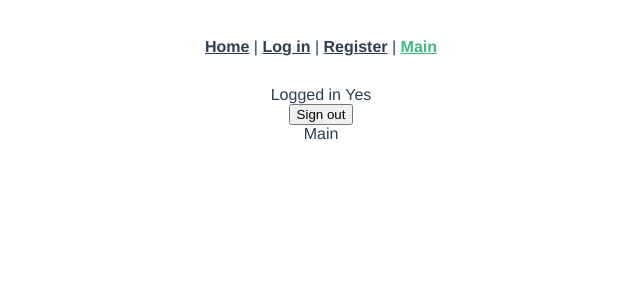
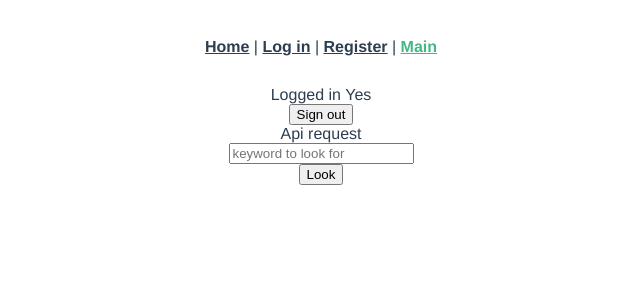
Before and after one commit to lmaldonadoch/keyword-analyzer, a Vue app: page /keywordsearch in a window 1280 px wide. Shown: the top 300 px of the page, without its empty margins (319-959 px from the left). Built offline with nearby package versions, Linux system fonts and the light colour scheme; no server answers; sample sign-in values are in the browser's storage.

Commit message:
Started building the keywordsearch functionality

```diff
--- a/package.json
+++ b/package.json
@@ -10,6 +10,7 @@
     "axios": "^0.19.2",
     "core-js": "^3.6.5",
     "firebase": "^7.16.0",
+    "google-trends-api": "^4.9.0",
     "vue": "^2.6.11",
     "vue-router": "^3.2.0",
     "vuex": "^3.4.0"
--- a/src/main.js
+++ b/src/main.js
@@ -24,7 +24,6 @@ firebase.initializeApp(firebaseConfig);
 let app;
 
 firebase.auth().onAuthStateChanged((user) => {
-  console.log(user);
   if (!app) {
     app = new Vue({
       router,
--- a/src/views/KeyWordSearch.vue
+++ b/src/views/KeyWordSearch.vue
@@ -1,12 +1,43 @@
 <template>
   <div>
-    Main
+    <form @submit.prevent="statistics">
+      Api request
+
+      <div class="keyword">
+        <input
+          type="text"
+          v-model="keyword"
+          placeholder="keyword to look for"
+        />
+      </div>
+
+      <button type="submit">Look</button>
+    </form>
   </div>
 </template>
 
 <script>
+const googleTrends = require('google-trends-api');
 export default {
   name: 'keywordsearch',
+  data() {
+    return {
+      apiResult: null,
+      keyword: '',
+    };
+  },
+  methods: {
+    async statistics() {
+      try {
+        this.apiResult = await googleTrends.interestOverTime({
+          keyword: this.keyword,
+        });
+        console.log(info);
+      } catch (err) {
+        console.log(err);
+      }
+    },
+  },
 };
 </script>
 
```
Also changed, not shown: 1 other file (tests, documents, lock files or other folders).
